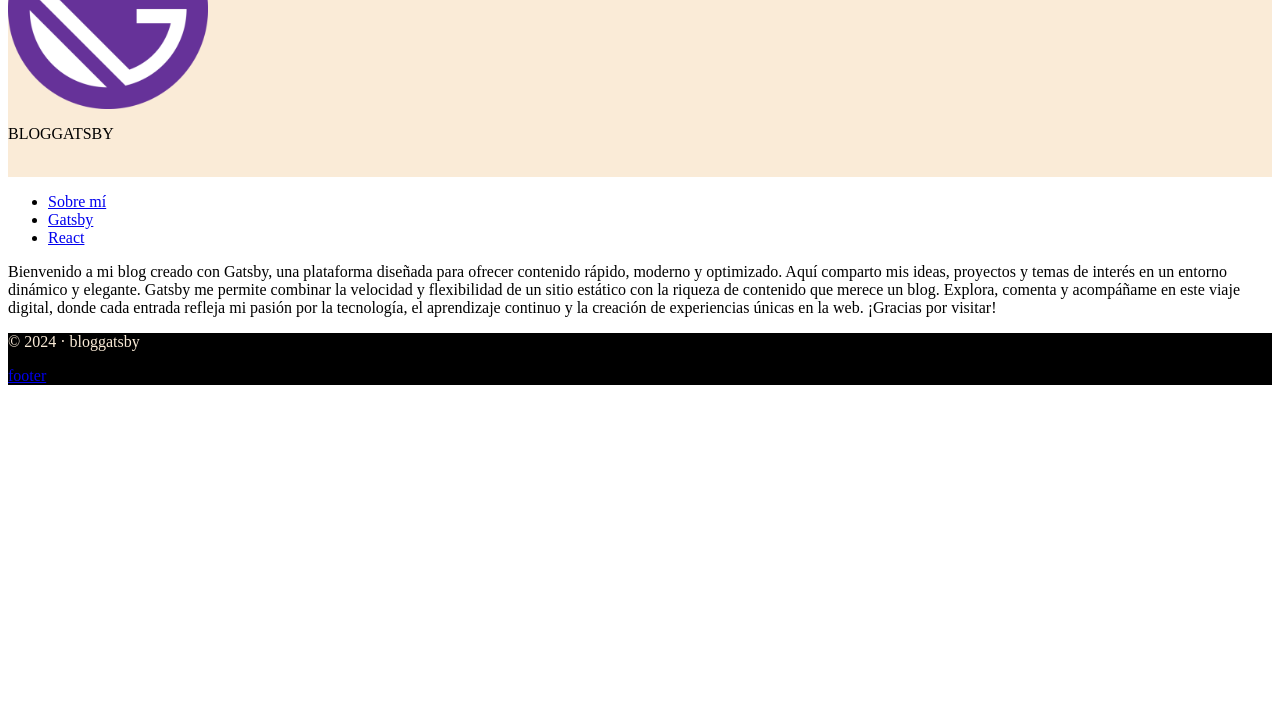
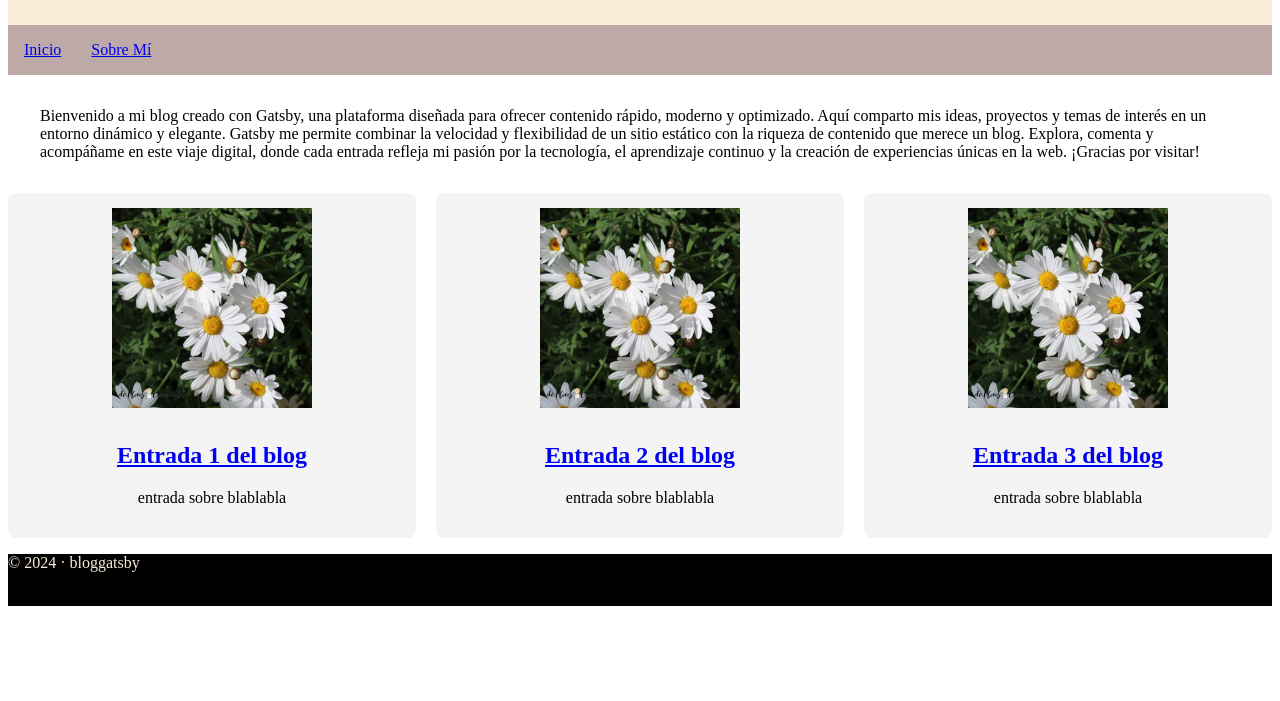
Before and after one commit to Crisbm9/bloggatsby, a Gatsby site: page / in a window 1280 px wide. Shown: the part 99-800 px from the top of the page. Built offline with nearby package versions, Linux system fonts and the light colour scheme; Gatsby itself is replaced by a stand-in of ours.

Commit message:
entrada 1

```diff
--- a/gatsby-config.js
+++ b/gatsby-config.js
@@ -3,7 +3,11 @@
  */
 module.exports = {
   siteMetadata: {
-    siteUrl: `https://www.yourdomain.tld`,
+    siteUrl: `https://bloggatsbycris.netlify.app/`,
   },
-  plugins: [],
+  plugins: [
+    `gatsby-plugin-image`,
+    `gatsby-plugin-sharp`,
+    `gatsby-transformer-sharp`, // Needed for dynamic images
+  ],
 }
--- a/src/components/footer.js
+++ b/src/components/footer.js
@@ -14,7 +14,7 @@ const Footer = () => {
 
     <p>© {new Date().getFullYear()} &middot;
     {` `} bloggatsby</p>
-<a className='a' href="#">footer</a>
+    <br></br>
 
   </footer>
   );
--- a/src/components/header.js
+++ b/src/components/header.js
@@ -1,20 +1,18 @@
 import * as React from "react"
 
-import { StaticImage } from "gatsby-plugin-image"
+
 import "./layout.css"
+import MenuNavegacion from "./menunavegacion"
 
 const Header = () => {
   return(
   <header>
-    <a href="/">
-    <StaticImage
-        src="../images/icon.png"
-        width={200}
-      />
-      </a>
+
+
       <br></br>
-      <p>BLOGGATSBY</p>
+      <h1>BLOGGATSBY</h1>
       <br></br>
+      <MenuNavegacion></MenuNavegacion>
   </header>)}
 
 
--- a/src/components/layout.css
+++ b/src/components/layout.css
@@ -1,7 +1,67 @@
 header{
   background-color: antiquewhite;
+  text-align: center;
 }
 footer{
   background-color: black;
   color: antiquewhite;
 }
+.presentacion{
+  margin: 2em;
+}
+
+.nav-links {
+  background-color: rgb(190, 169, 169);
+  padding: 1em;
+  display: flex;
+  gap: 30px;
+}
+
+img{
+  width: 200px;
+}
+
+.presentacion1 {
+  margin: 2em;
+  display: flex;
+  align-items: center;
+  justify-content: flex-start;
+}
+
+.foto {
+  margin-right: 80px;
+}
+
+.foto img {
+  width: 150px;
+  height: auto;
+}
+
+.presentacion1 h1 {
+  margin-top: 0;
+}
+
+.presentacion1 p {
+  max-width: 500px;
+}
+.entrada{
+  background-color: bisque;
+}
+.contenedor-entradas {
+  display: grid;
+  grid-template-columns: repeat(3, 1fr);
+  gap: 20px;
+}
+
+.entrada {
+  background-color: #f4f4f4;
+  padding: 15px;
+  border-radius: 8px;
+  text-align: center;
+}
+
+.entrada img {
+  max-width: 100%;
+  height: auto;
+  margin-bottom: 10px;
+}
--- a/src/components/layout.js
+++ b/src/components/layout.js
@@ -3,9 +3,12 @@ import "./layout.css"
 import Header from "./header";
 import Footer from "./footer";
 
+
 const Layout=({children})=>{
   return(<>
-<Header></Header>
+<Header>
+
+</Header>
 
 <main>{children}</main>
 
--- /dev/null
+++ b/src/components/menunavegacion.js
@@ -0,0 +1,14 @@
+import * as React from "react"
+import { Link } from "gatsby"
+import "./layout.css"
+
+const MenuNavegacion = () => {
+  return(
+    <div className="nav-links">
+      <Link to="/">Inicio</Link>
+      <Link to="/sobremi">Sobre Mí</Link>
+    </div>
+  )
+}
+
+export default MenuNavegacion
--- a/src/pages/index.js
+++ b/src/pages/index.js
@@ -1,20 +1,32 @@
 import React from "react"
 import Layout from "../components/layout"
-
+import "../components/layout.css"
+import pic from '../images/flor.jpeg';
 
 const IndexPage = () => {
   return (
     <>
     <Layout>
-      <div>
-        <ul>
-        <li><a href="/sobremi">Sobre mí</a></li>
-        <li><a href="/">Gatsby</a></li>
-        <li><a href="/">React</a></li>
-        </ul>
+
+    <div className="presentacion">
+      <p>Bienvenido a mi blog creado con Gatsby, una plataforma diseñada para ofrecer contenido rápido, moderno y optimizado. Aquí comparto mis ideas, proyectos y temas de interés en un entorno dinámico y elegante. Gatsby me permite combinar la velocidad y flexibilidad de un sitio estático con la riqueza de contenido que merece un blog. Explora, comenta y acompáñame en este viaje digital, donde cada entrada refleja mi pasión por la tecnología, el aprendizaje continuo y la creación de experiencias únicas en la web. ¡Gracias por visitar!</p>
     </div>
-    <div>
-       <p>Bienvenido a mi blog creado con Gatsby, una plataforma diseñada para ofrecer contenido rápido, moderno y optimizado. Aquí comparto mis ideas, proyectos y temas de interés en un entorno dinámico y elegante. Gatsby me permite combinar la velocidad y flexibilidad de un sitio estático con la riqueza de contenido que merece un blog. Explora, comenta y acompáñame en este viaje digital, donde cada entrada refleja mi pasión por la tecnología, el aprendizaje continuo y la creación de experiencias únicas en la web. ¡Gracias por visitar!</p>
+    <div className="contenedor-entradas">
+      <div className="entrada">
+        <img src={pic} />
+        <a href="/entrada1"><h2>Entrada 1 del blog</h2></a>
+        <p>entrada sobre blablabla</p>
+      </div>
+      <div className="entrada">
+        <img src={pic} />
+        <a href="#"><h2>Entrada 2 del blog</h2></a>
+        <p>entrada sobre blablabla</p>
+      </div>
+      <div className="entrada">
+        <img src={pic} />
+        <a href="#"><h2>Entrada 3 del blog</h2></a>
+        <p>entrada sobre blablabla</p>
+      </div>
     </div>
    </Layout>
    </>
```
Also changed, not shown: src/pages/entrada1.js (added, +30 -0 lines), src/pages/sobremi.js (+16 -3 lines), src/images/flor.jpeg (added).
